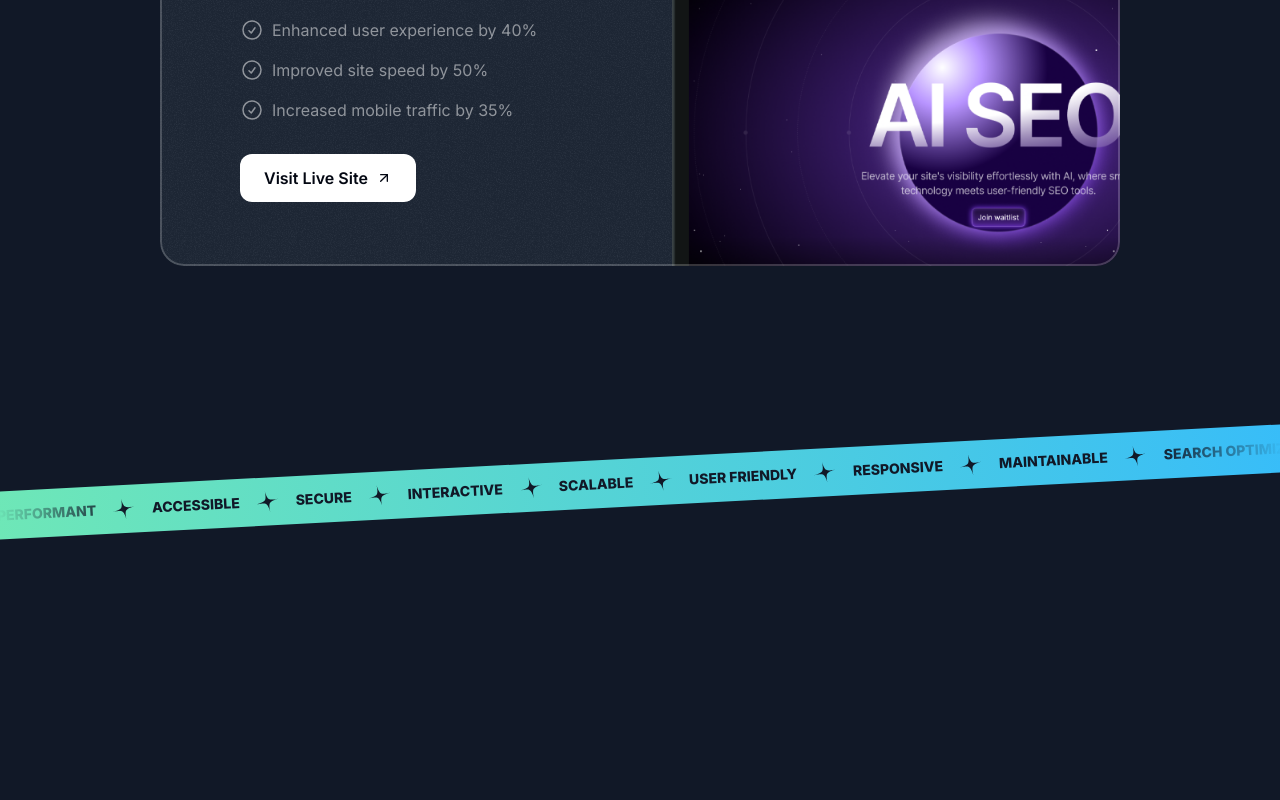
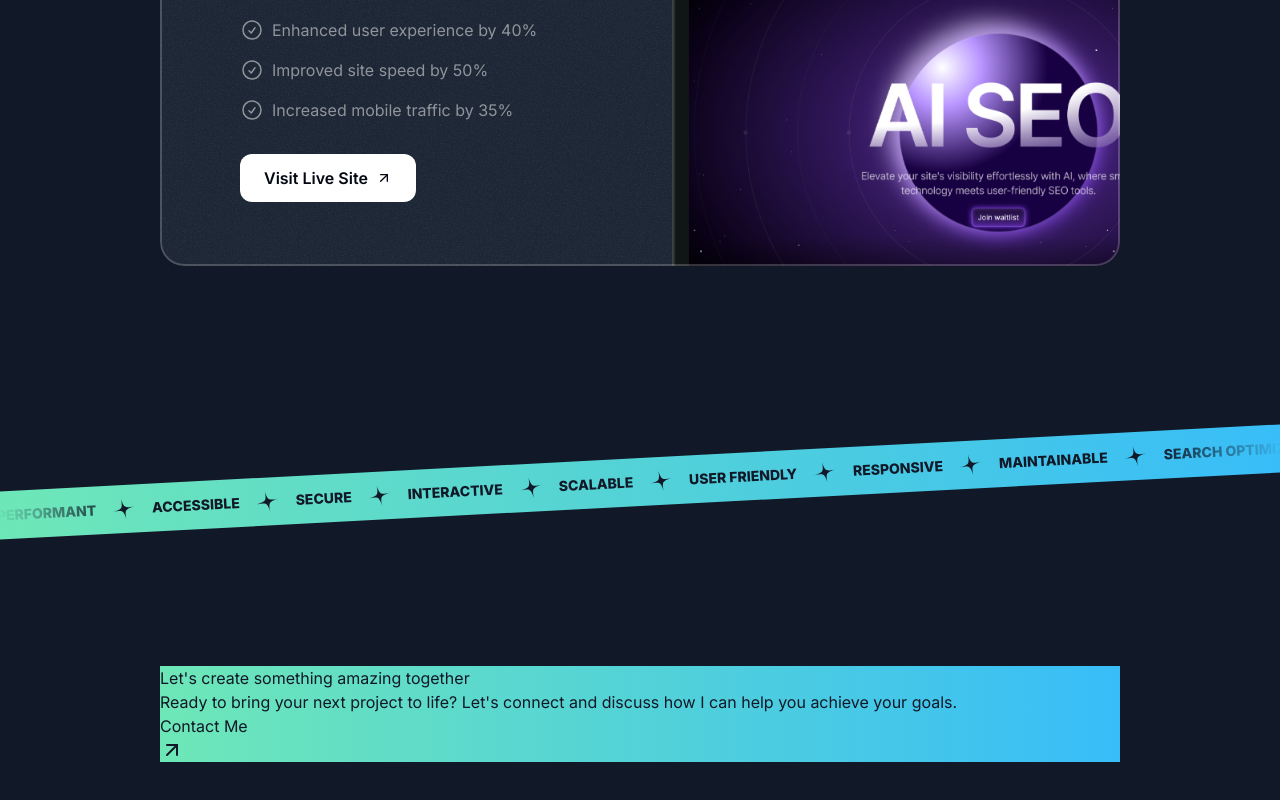
Before and after one commit to rahathossenantor/rahathossen, a Next.js app: page / in a window 1280 px wide. Shown: the part 2594-3394 px from the top of the page. Before the commit the page ends 3196 px from the top, so only its background shows below. Built offline with nearby package versions, Linux system fonts and the light colour scheme; a web font is replaced by a local one.

Commit message:
Temporary commit

```diff
--- a/src/app/globals.css
+++ b/src/app/globals.css
@@ -10,6 +10,10 @@
     .hero-ring {
         @apply absolute inset-0 border-2 top-1/2 left-1/2 -translate-x-1/2 -translate-y-1/2 rounded-full border-emerald-300/5 shadow-[0_0_80px_inset] shadow-emerald-300/5;
     }
+
+    .custom-gradient-bg {
+        @apply bg-gradient-to-r from-emerald-300 to-sky-400;
+    }
 }
 
 @layer utilities {
--- a/src/app/page.tsx
+++ b/src/app/page.tsx
@@ -2,6 +2,7 @@ import Header from "@/sections/Header";
 import Hero from "@/sections/Hero";
 import Projects from "@/sections/Projects";
 import Tape from "@/sections/Tape";
+import Contact from "@/sections/Contact";
 
 const Home = () => {
   return (
@@ -10,6 +11,7 @@ const Home = () => {
       <Hero />
       <Projects />
       <Tape />
+      <Contact />
     </div>
   );
 };
--- a/src/sections/Contact.tsx
+++ b/src/sections/Contact.tsx
@@ -1,3 +1,23 @@
-export const ContactSection = () => {
-  return <div>Contact Section</div>;
+import ArrowUpRight from "@/assets/icons/arrow-up-right.svg";
+
+const Contact = () => {
+  return (
+    <div className="py-16">
+      <div className="container">
+        <div className="custom-gradient-bg text-gray-900">
+          <h2>Let&apos;s create something
+            amazing together</h2>
+          <p>Ready to bring your next project to life? Let&apos;s
+            connect and discuss how I can help you achieve
+            your goals.</p>
+          <button>
+            <span>Contact Me</span>
+            <ArrowUpRight />
+          </button>
+        </div>
+      </div>
+    </div>
+  );
 };
+
+export default Contact;
--- a/src/sections/Projects.tsx
+++ b/src/sections/Projects.tsx
@@ -53,7 +53,7 @@ const Projects = () => {
     <section className="pb-16 lg:py-24">
       <div className="container">
         <div className="flex justify-center">
-          <p className="uppercase font-semibold tracking-widest bg-gradient-to-r from-emerald-300 to-sky-400 text-transparent bg-clip-text text-center">Real World Projects</p>
+          <p className="uppercase font-semibold tracking-widest custom-gradient-bg text-transparent bg-clip-text text-center">Real World Projects</p>
         </div>
         <h2 className="font-serif text-3xl md:text-5xl text-center mt-6">Featured Projects</h2>
         <p className="text-center md:text-lg lg:text-xl max-w-md mx-auto text-white/60 mt-4">See how I transformed concepts into engaging digital experiences.</p>
@@ -68,7 +68,7 @@ const Projects = () => {
               ></div>
               <div className="lg:grid lg:grid-cols-2 lg:gap-16">
                 <div className="lg:pb-16">
-                  <div className="uppercase font-bold tracking-widest bg-gradient-to-r from-emerald-300 to-sky-400 text-sm text-transparent bg-clip-text inline-flex gap-2">
+                  <div className="uppercase font-bold tracking-widest custom-gradient-bg text-sm text-transparent bg-clip-text inline-flex gap-2">
                     <span>{project.company}</span>
                     <span>&bull;</span>
                     <span>{project.year}</span>
--- a/src/sections/Tape.tsx
+++ b/src/sections/Tape.tsx
@@ -17,7 +17,7 @@ const words = [
 const Tape = () => {
   return (
     <div className="py-16 lg:py-24 overflow-x-clip">
-      <div className="bg-gradient-to-r from-emerald-300 to-sky-400 -mx-1 -rotate-3">
+      <div className="custom-gradient-bg -mx-1 -rotate-3">
         <div className="flex [mask-image:linear-gradient(to_right,transparent,black_10%,black_90%,transparent)]">
           <div className="flex flex-none gap-4 py-3">
             {
```
